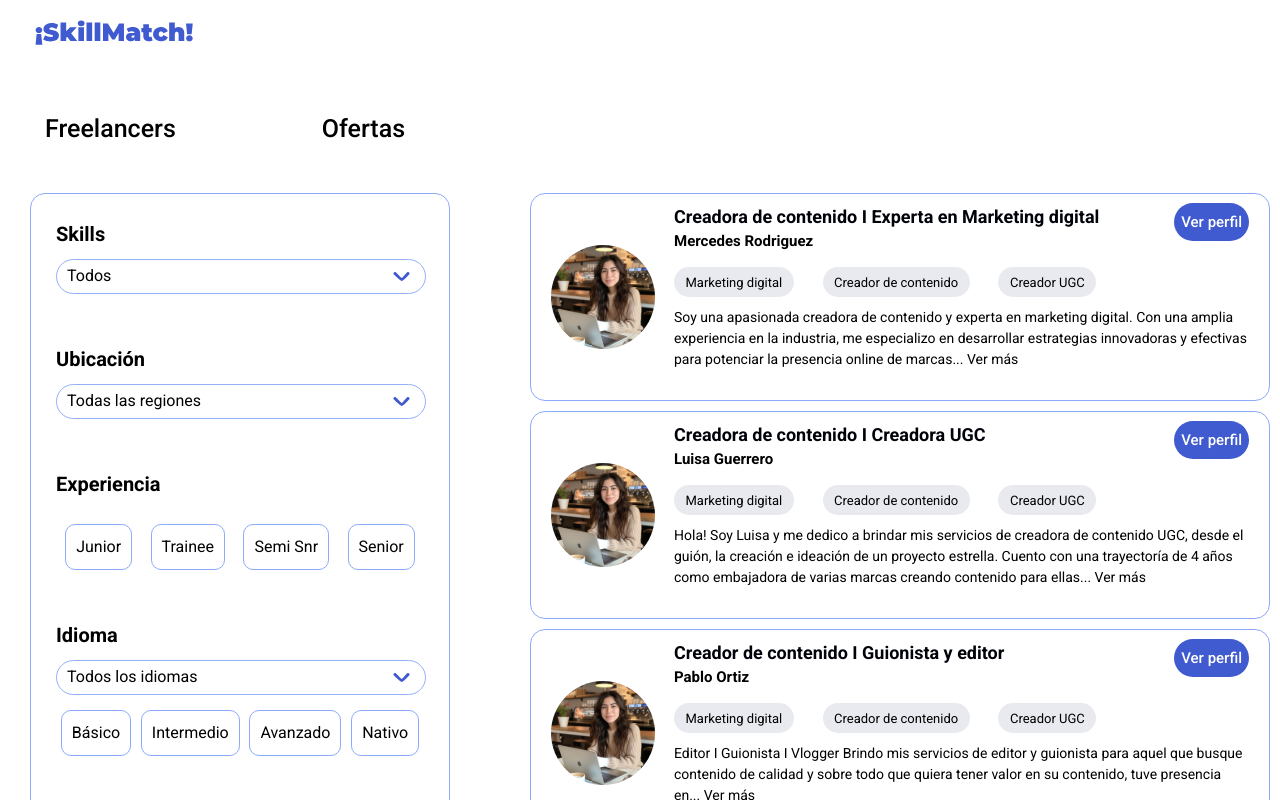
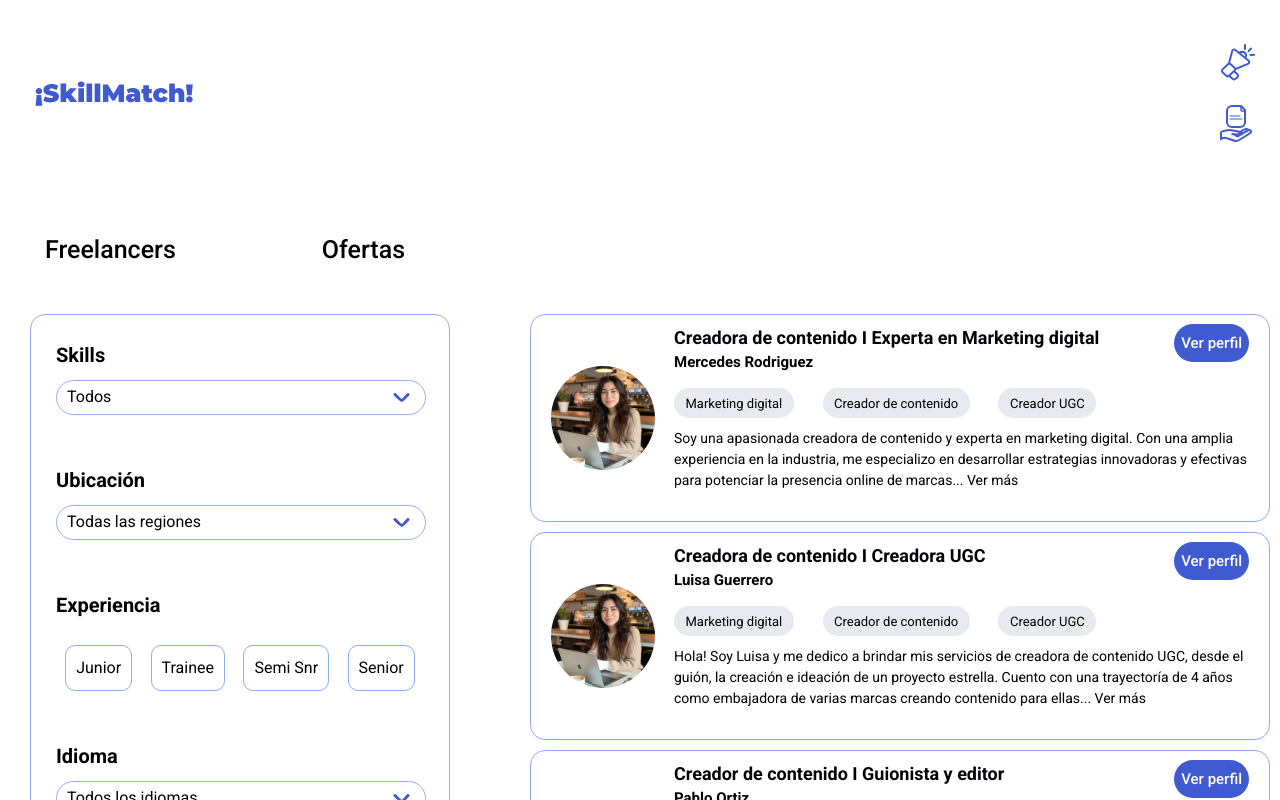
Before and after one commit to No-Country-simulation/s16-15-t-php-react, a React (Vite) app in the folder Frontend/: page /browser in a window 1280 px wide. Shown: the top 800 px of the page. Built offline with nearby package versions, Linux system fonts and the light colour scheme.

Commit message:
create ButtonIcon.jsx

```diff
--- /dev/null
+++ b/Frontend/src/components/button/ButtonIcon.jsx
@@ -0,0 +1,18 @@
+import PropTypes from 'prop-types'
+import { Link } from "react-router-dom"
+
+const ButtonIcon = ({to, iconSrc, altText}) => {
+  return (
+    <Link to={to}>
+      <img src={iconSrc} alt={altText} />
+    </Link>
+  )
+}
+
+ButtonIcon.propTypes = {
+  to: PropTypes.string,
+  iconSrc: PropTypes.string,
+  altText: PropTypes.string
+  }
+
+export default ButtonIcon
--- a/Frontend/src/components/navbar/Navbar.jsx
+++ b/Frontend/src/components/navbar/Navbar.jsx
@@ -4,6 +4,9 @@ import styles from'../../styles/navbar.module.css'
 import { Link, useLocation } from "react-router-dom"
 import logo from '../../assets/logo.svg'
 import InputSearch from "../input/InputSearch"
+import offerIcon from "../../assets/ofertas.svg"
+import proposalsIcon from "../../assets/propuestas.svg"
+import ButtonIcon from "../button/ButtonIcon"
 
 
 function Navbar() {
@@ -20,6 +23,8 @@ function Navbar() {
         {location.pathname === '/' && <Link className='link'>Preguntas Frecuentes</Link>}
         {location.pathname === '/' && <ButtonBdr text="Ingresa" to='/login' />}
         {location.pathname === '/' && <ButtonBg text="Registrate" to='/registerForm' />}
+        {location.pathname === '/browser' && <ButtonIcon iconSrc={offerIcon} />}
+        {location.pathname === '/browser' && <ButtonIcon iconSrc={proposalsIcon} />}
       </div>
     </nav>
   )
```
Also changed, not shown: Frontend/src/assets/ofertas.svg (added), Frontend/src/assets/propuestas.svg (added).
